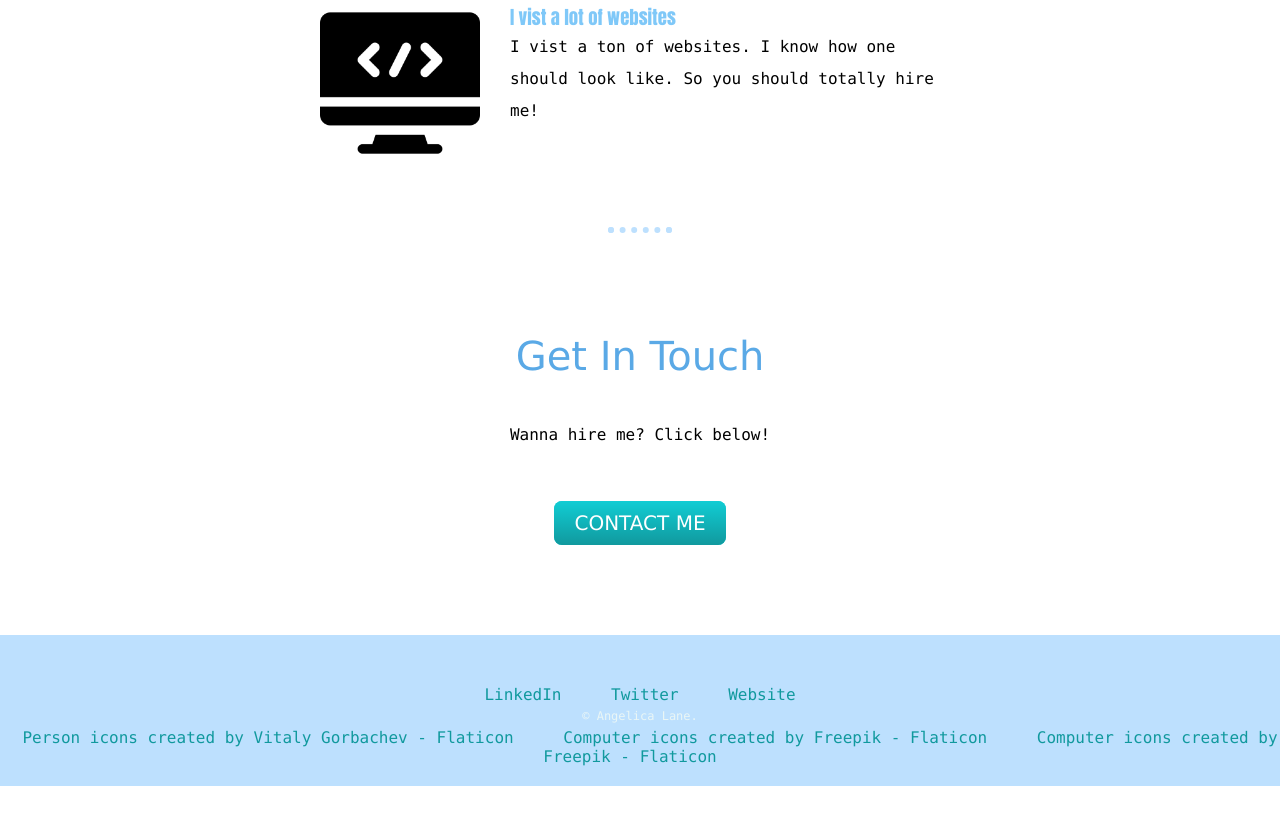
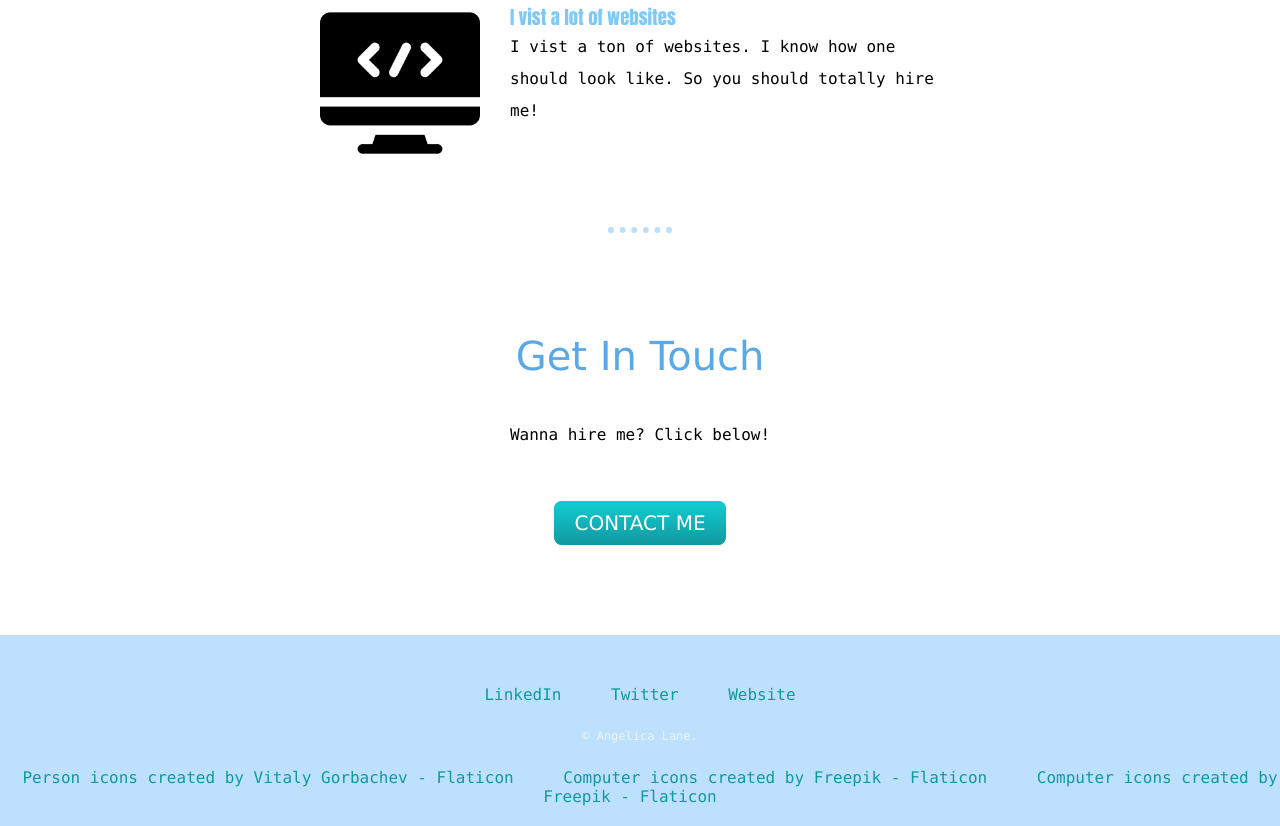
Before and after one commit to aratakiichi/stylishweb, a plain HTML site: page index.html in a window 1280 px wide. Shown: the part 1635-2461 px from the top of the page. Before the commit the page ends 2421 px from the top, so only its background shows below. Drawn offline with Linux system fonts and the light colour scheme.

Commit message:
Update styles.css

```diff
--- a/styles.css
+++ b/styles.css
@@ -59,7 +59,7 @@ a:hover {
 .copyright {
 	color: #EAF6F6;
 	font-size: 0.75rem;
-	padding; 20px 0;
+	padding: 20px 0;
 }
 
 .intro {
```
